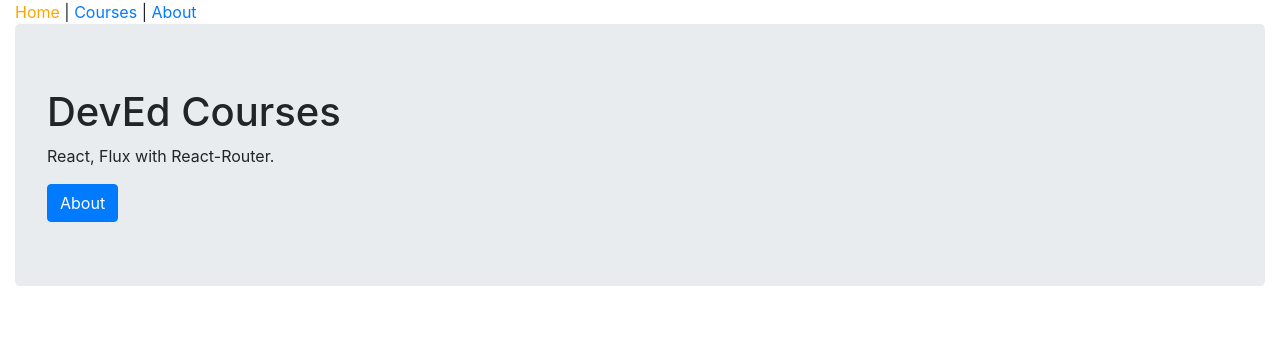
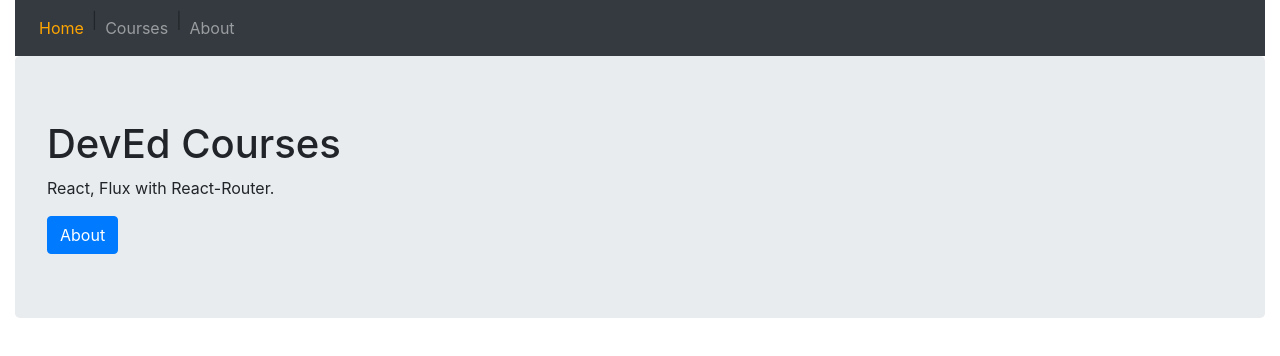
Before and after one commit to edchelstephens/react-flux, a React (Create React App) app: page / in a window 1280 px wide. Shown: the top 356 px of the page. Built offline with nearby package versions, Linux system fonts and the light colour scheme; no server answers.

Commit message:
add nav styling.

```diff
--- a/src/components/common/Header.js
+++ b/src/components/common/Header.js
@@ -4,18 +4,30 @@ import { NavLink } from "react-router-dom";
 function Header() {
   const activeStyle = { color: "orange" };
   return (
-    <nav>
-      <NavLink activeStyle={activeStyle} exact to="/">
+    <nav className="navbar navbar-expand-lg navbar-dark bg-dark">
+      <div className="navbar-nav">
+        <NavLink className="nav-link" activeStyle={activeStyle} exact to="/">
           Home
         </NavLink>
         {" | "}
-      <NavLink activeStyle={activeStyle} exact to="/courses">
+        <NavLink
+          className="nav-link"
+          activeStyle={activeStyle}
+          exact
+          to="/courses"
+        >
           Courses
         </NavLink>
         {" | "}
-      <NavLink activeStyle={activeStyle} exact to="/about">
+        <NavLink
+          className="nav-link"
+          activeStyle={activeStyle}
+          exact
+          to="/about"
+        >
           About
         </NavLink>
+      </div>
     </nav>
   );
 }
```
Lines whose indentation alone changed are shown as unchanged.
